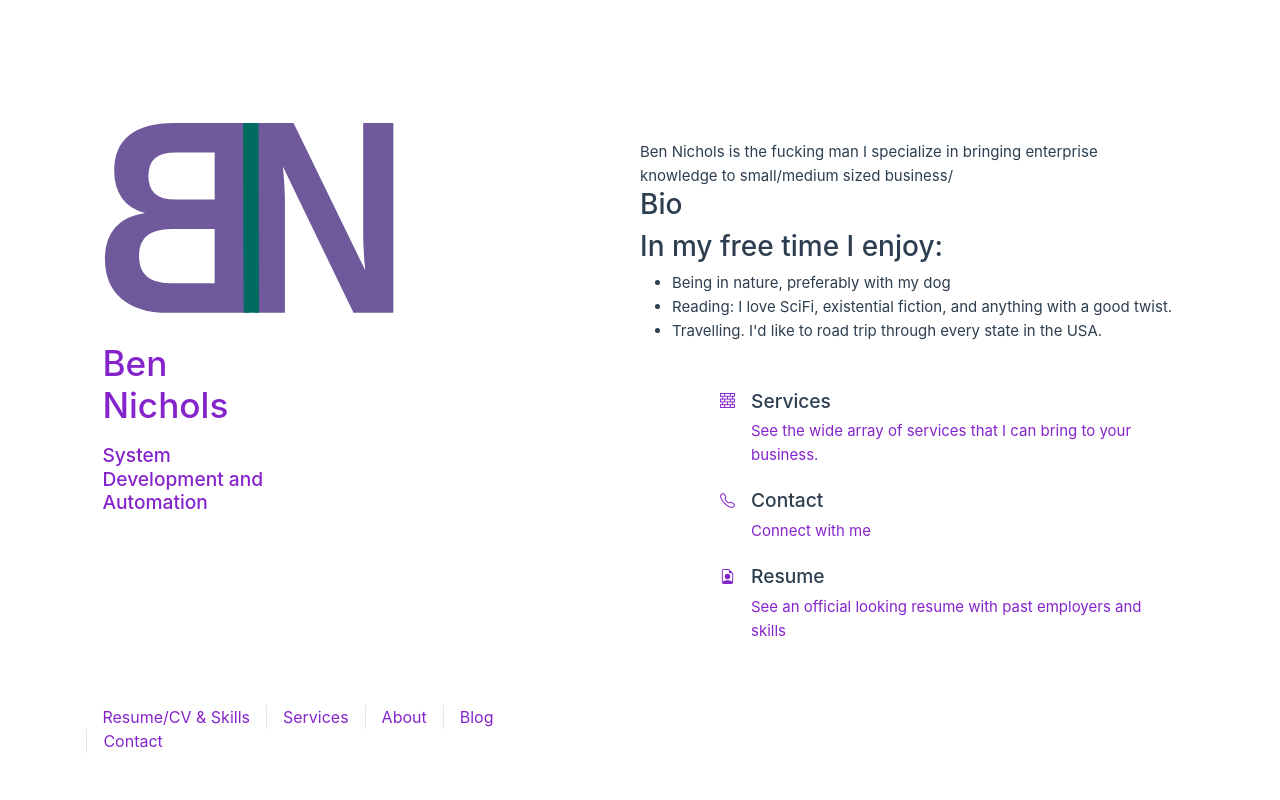
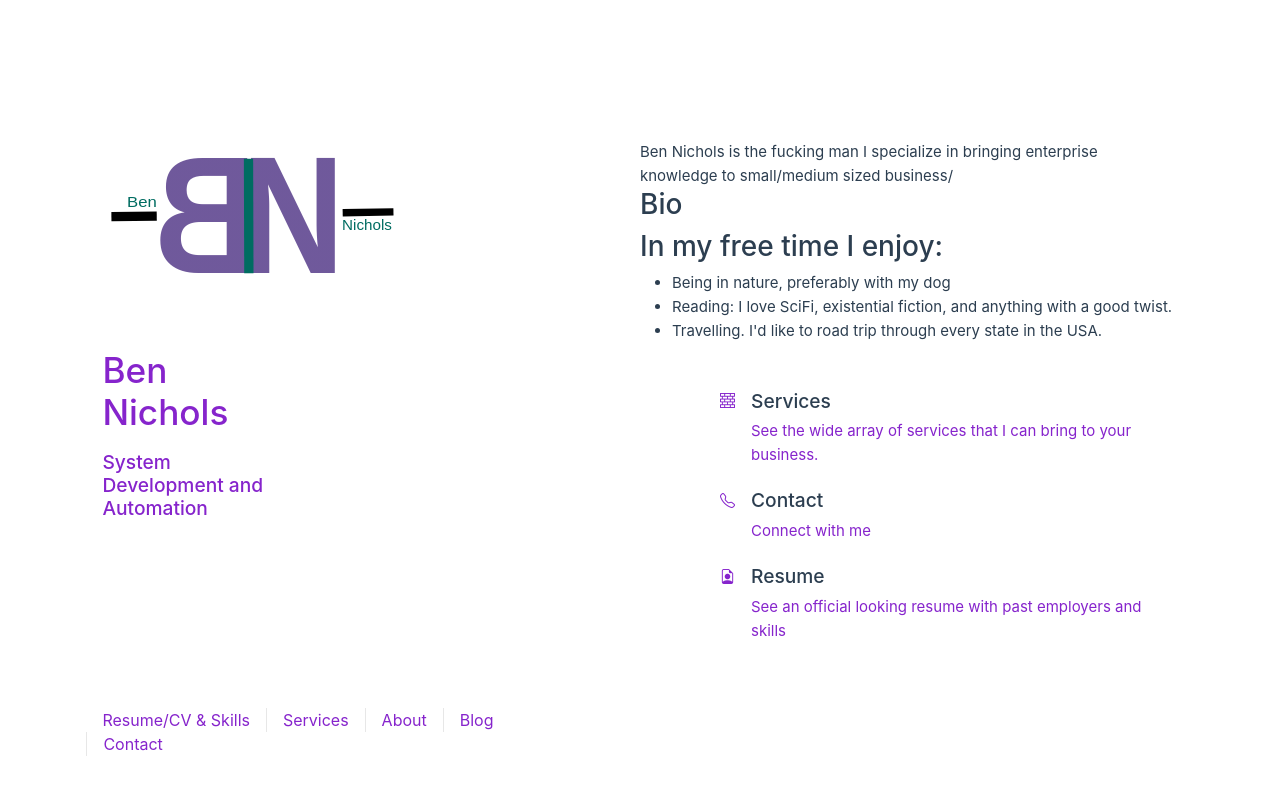
Before and after one commit to bnichs/bnichs-public, a Vue app in the folder bnichs/: page /#/ in a window 1280 px wide. Shown: the top 800 px of the page. Built offline with nearby package versions, Linux system fonts and the light colour scheme.

Commit message:
BN logo as embeded svg

```diff
--- a/bnichs/src/components/BNLogo.vue
+++ b/bnichs/src/components/BNLogo.vue
@@ -1,7 +1,14 @@
 
 <template>
   <div class="bn-logo logo">
-    <img src="/src/assets/bn-logo.svg" alt="BN Logo" v-bind:width="width" v-bind:height="height"/>
+    <object data="/src/assets/bn-logo-full.svg" alt="BN Logo"
+            v-bind:width="width"
+            v-bind:height="height"
+            type="image/svg+xml" >
+      <h3>fallback</h3>
+    </object>
+<!--    <img src="/src/assets/bn-logo-full.svg" alt="BN Logo" v-bind:width="width" v-bind:height="height" type="image/svg+xml" />-->
+<!--    <img src="/src/assets/recursion.svg" alt="BN Logo" v-bind:width="width" v-bind:height="height"/>-->
 
   </div>
 </template>
```
